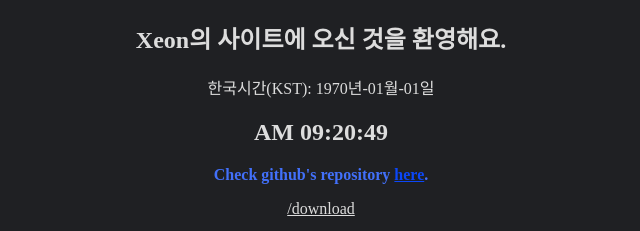
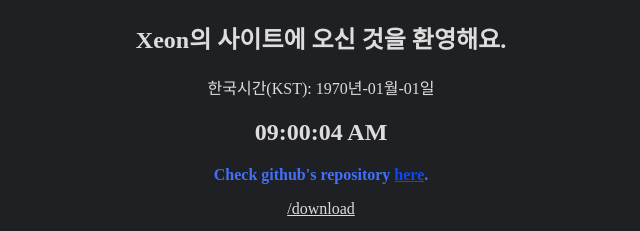
Before and after one commit to xeon3873/xeon3873.github.io, a plain HTML site: page index.html in a window 1280 px wide. Shown: the top 231 px of the page, 319-959 px from the left. Drawn offline with Linux system fonts and the light colour scheme.

Commit message:
Auto Commit

```diff
--- a/index.html
+++ b/index.html
@@ -23,7 +23,7 @@
     <body>
         <h2>Xeon의 사이트에 오신 것을 환영해요.</h2>
         <p id="date">한국시간(KST): ????년-??월-??일</p>
-        <h2 id="clock">?M ??:??:??</h2>
+        <h2 id="clock">??:??:?? ?M</h2>
         <strong style="color: #4270fa">Check github's repository <a href="https://github.com/xeon3873/xeon3873.github.io" style="color: #0b47f9">here</a>.</strong>
         <p><a href="download">/download</a></p>
         <p><a href="hiragana">/hiragana</a></p>
@@ -67,14 +67,14 @@
                 }
             }
 
-            if(h24 >= 13) h12 -= 12;
+            if(h24 >= 13) h12 = h24 - 12;
             else if(h24 == 0) h12 = 12;
             else h12 = h24;
 
             if(h24 >= 12) apm = "PM";
             else apm = "AM";
 
-            document.getElementById("clock").innerText = `${apm} ${String(h12).padStart(2,"0")}:${String(m).padStart(2,"0")}:${String(s).padStart(2,"0")}`;
+            document.getElementById("clock").innerText = `${String(h12).padStart(2,"0")}:${String(m).padStart(2,"0")}:${String(s).padStart(2,"0")} ${apm}`;
 
             const y = String(kst.getFullYear()).padStart(2,"0");
             var mo = String(kst.getMonth()+1).padStart(2,"0");
@@ -83,6 +83,6 @@
 
             s++;
         }
-        setInterval(getClock, 1);
+        setInterval(getClock, 1000);
     </script>
 </html>
```
